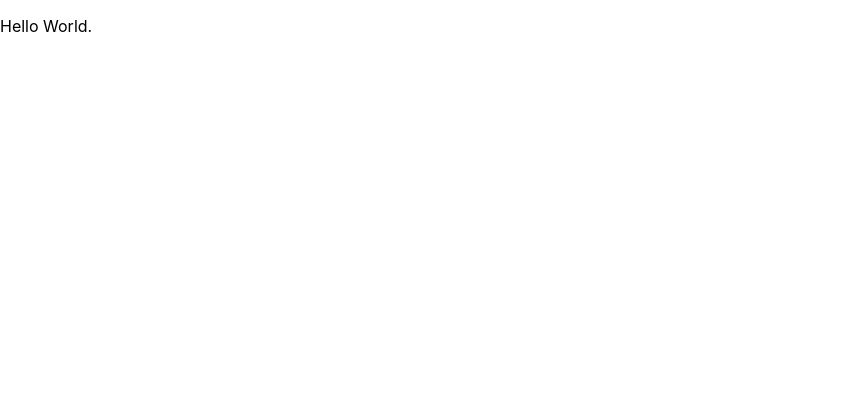
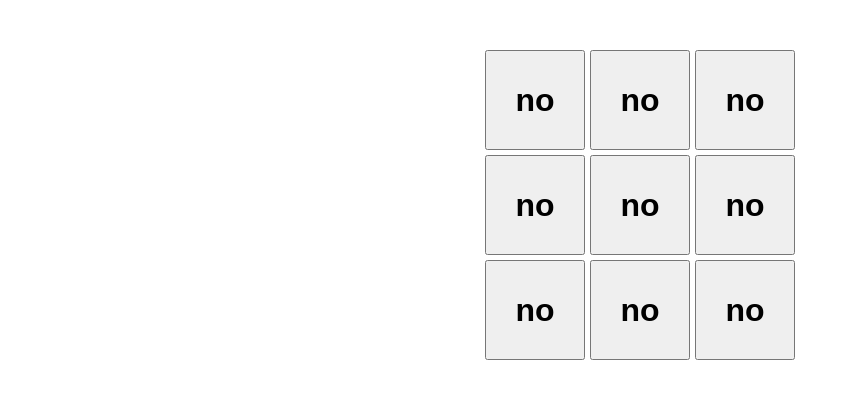
Before and after one commit to Serafim-sdegas0/tic-tac-toe, a React (Create React App) app: page / in a window 1280 px wide. Shown: the top 398 px of the page, without its empty margins (0-857 px from the left). Built offline with nearby package versions, Linux system fonts and the light colour scheme.

Commit message:
Feature/UI bottns (#5)
* adding arry nambers

* add sqvers

* from no to yes

---------

Co-authored-by: Serafims-degas0 <Serafims-degas0>

```diff
--- a/src/App.tsx
+++ b/src/App.tsx
@@ -1,19 +1,56 @@
-import React from 'react';
-import logo from './logo.svg';
+import React, { useState } from 'react';
 import './App.css';
 
+type buttonState = {
+  num: Number,
+  isSelected: Boolean
+}
+
 function App() {
+
+  const [buttonStates, setButtonStates] = useState<buttonState[]>([
+    { num: 0, isSelected: false },
+    { num: 1, isSelected: false },
+    { num: 2, isSelected: false },
+    { num: 3, isSelected: false },
+    { num: 4, isSelected: false },
+    { num: 5, isSelected: false },
+    { num: 6, isSelected: false },
+    { num: 7, isSelected: false },
+    { num: 8, isSelected: false },
+  ]);
+
+  const handleClick = (num: Number) => {
+    const updated = buttonStates.map((bs) =>
+      bs.num === num ? { ...bs, isSelected: true } : bs
+    );
+    setButtonStates(updated);
+
+  }
   return (
-          <><p>
-      Hello World.
-    </p><a
-      className="App-link"
-      href="https://reactjs.org"
-      target="_blank"
-      rel="noopener noreferrer"
-    >
-      </a></>
+    <div style={styles.board}>
+      {
+        buttonStates.map((bs) => (
+          <button style={styles.square} key={bs.num.toString()} onClick={() => handleClick(bs.num)} >{bs.isSelected ? "yes" : "no"}</button>
+        ))
+      }
+    </div>
   );
 }
-
+const styles = {
+  board: {
+    display: 'grid',
+    gridTemplateColumns: 'repeat(3, 100px)',
+    gridGap: '5px',
+    marginTop: '50px',
+    justifyContent: 'center',
+  },
+  square: {
+    width: '100px',
+    height: '100px',
+    fontSize: '2rem',
+    fontWeight: 'bold',
+    cursor: 'pointer',
+  },
+};
 export default App;
```
